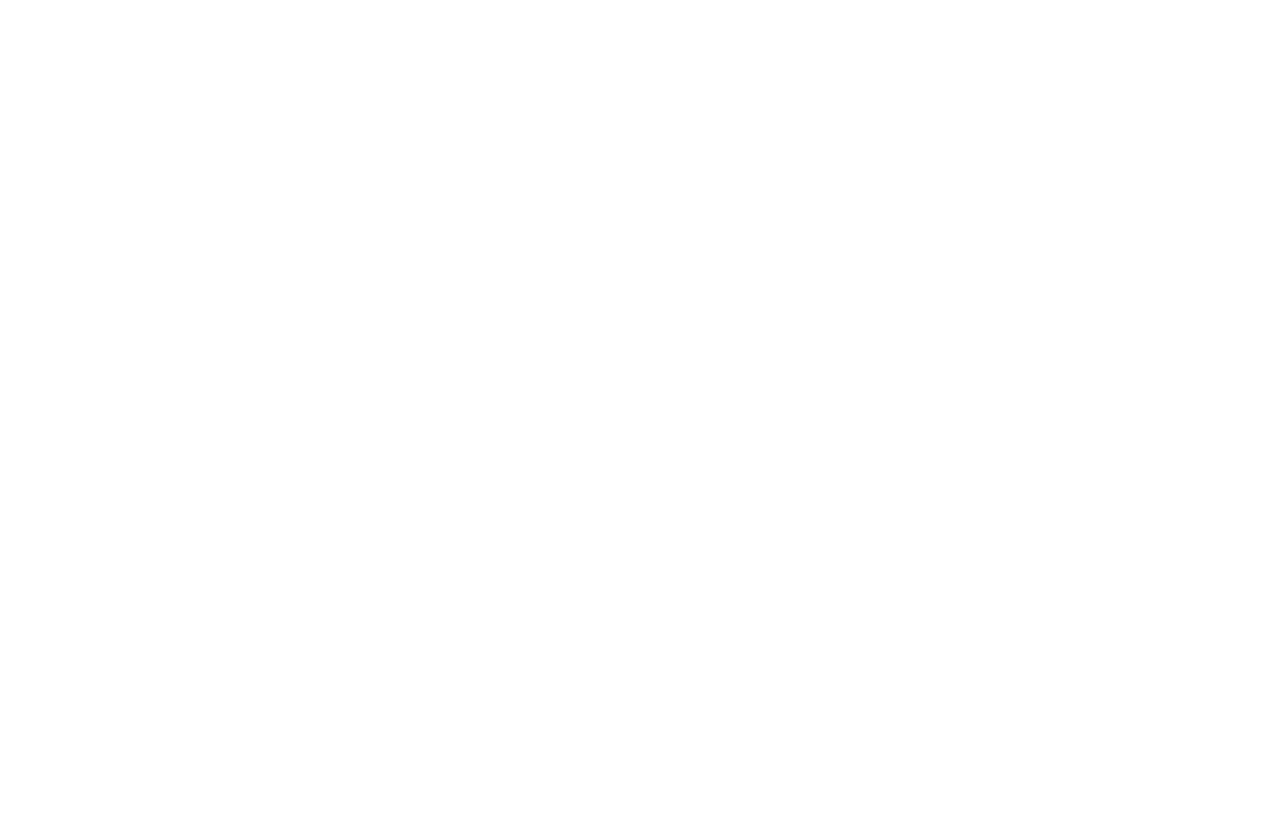
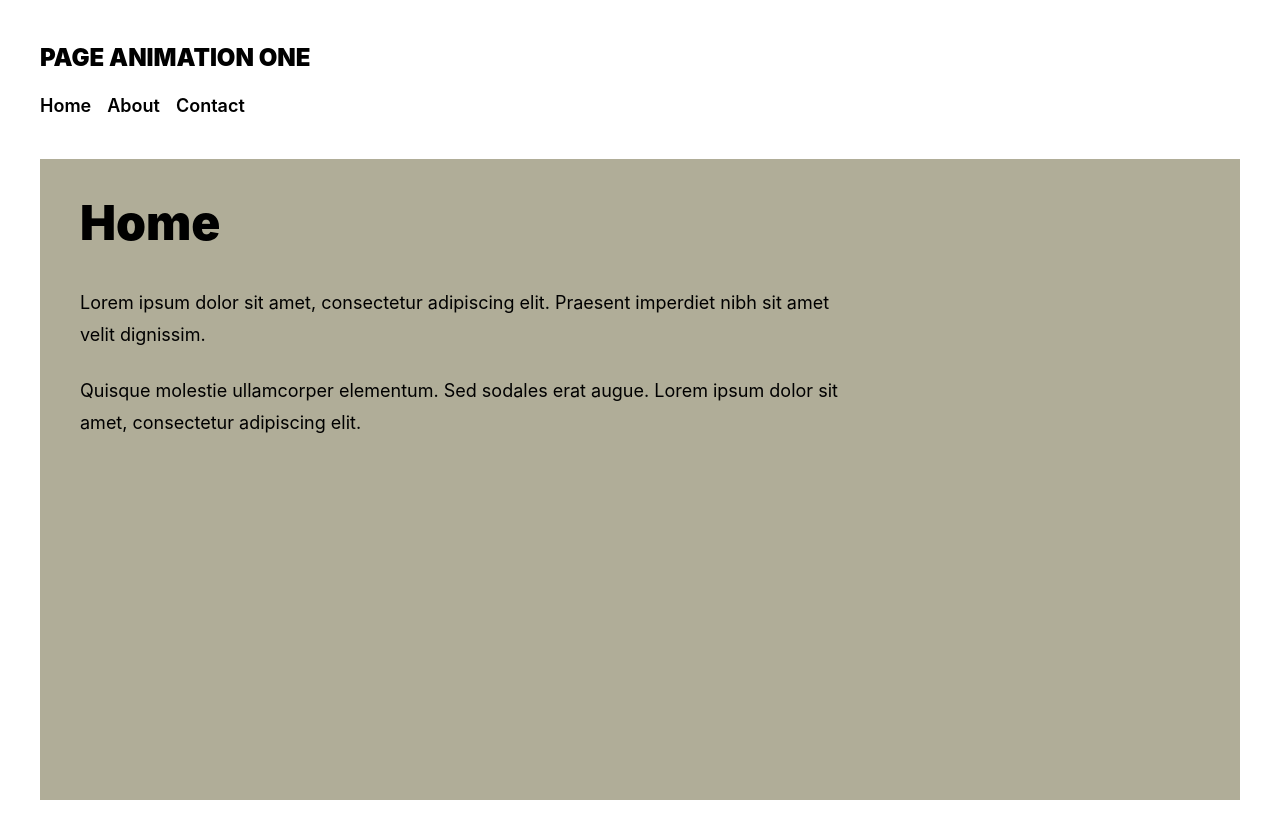
Before and after one commit to rajul2911/animate-kit, a React (Vite) app: page /page-animation/page-animation-one in a window 1280 px wide. Before the commit this address had no page. Shown: the top 838 px of the page. Before the commit the page ends 800 px from the top, so only its background shows below. Built offline with nearby package versions, Linux system fonts and the light colour scheme.

Commit message:
Added PageAnimationOne in webiste

```diff
--- a/src/App.jsx
+++ b/src/App.jsx
@@ -1,15 +1,15 @@
 import React from "react";
 import { Route, Routes } from "react-router-dom";
 import MainPage from "./pages/MainPage";
-import PageAnimation from "./pages/PageAnimation";
 import { Analytics } from "@vercel/analytics/react";
+import PageAnimationRoutes from "./RouteConfig/PageAnimationRoutes";
 
 const App = () => {
   return (
     <>
       <Routes>
         <Route path="/" element={<MainPage />} />
-        <Route path="page-animation" element={<PageAnimation />} />
+        <Route path="/page-animation/*" element={< PageAnimationRoutes/>} />
       </Routes>
       <Analytics />
     </>
--- /dev/null
+++ b/src/RouteConfig/PageAnimationRoutes.jsx
@@ -0,0 +1,92 @@
+import React from "react";
+import { Route, Routes } from "react-router-dom";
+import PageAnimation from "../pages/PageAnimation";
+import PageAnimationOne from "../components/PageAnimationOne/PageAnimationOne";
+
+
+const PageAnimationRoutes = () => {
+  return (
+    <Routes>
+      {/* /page-animation */}
+      <Route index element={<PageAnimation />} />
+
+      <Route path="page-animation-one" element={<PageAnimationOne />}>
+        <Route index  element={<HomeOne />} />
+
+        <Route path="about-one" element={<AboutOne />} />
+
+        <Route path="contact-one" element={<ContactOne />} />
+      </Route>
+    </Routes>
+  );
+};
+
+export default PageAnimationRoutes;
+
+
+
+const HomeOne = () => {
+  return (
+    <section className="min-h-screen bg-[#B0AD98] p-10">
+
+      <h1 className="text-5xl font-black">
+        Home
+      </h1>
+
+      <div className="mt-10 max-w-3xl space-y-6 text-lg leading-8">
+
+        <p>
+          Lorem ipsum dolor sit amet, consectetur
+          adipiscing elit. Praesent imperdiet nibh
+          sit amet velit dignissim.
+        </p>
+
+        <p>
+          Quisque molestie ullamcorper elementum.
+          Sed sodales erat augue. Lorem ipsum dolor
+          sit amet, consectetur adipiscing elit.
+        </p>
+
+      </div>
+
+    </section>
+  );
+};
+
+
+const AboutOne = () => {
+  return (
+    <section className="min-h-screen bg-[#9BA7B0] p-10">
+
+      <h1 className="text-5xl font-black">
+        About
+      </h1>
+
+      <div className="mt-10 max-w-3xl text-lg leading-8">
+        <p>
+          This is the About page.
+        </p>
+      </div>
+
+    </section>
+  );
+};
+
+
+const ContactOne = () => {
+  return (
+    <section className="min-h-screen bg-[#A6B89A] p-10">
+
+      <h1 className="text-5xl font-black">
+        Contact
+      </h1>
+
+      <div className="mt-10 max-w-3xl text-lg leading-8">
+        <p>
+          This is the Contact page.
+        </p>
+      </div>
+
+    </section>
+  );
+};
--- /dev/null
+++ b/src/components/PageAnimationOne/AnimationOne.js
@@ -0,0 +1,59 @@
+export const perspective = {
+  initial: {
+    scale: 1,
+    y: 0,
+  },
+
+  enter: {
+    scale: 1,
+    y: 0,
+  },
+
+  exit: {
+    scale: 0.9,
+    y: -150,
+    opacity: 0.5,
+
+    transition: {
+      duration: 1.2,
+      ease: [0.76, 0, 0.24, 1],
+    },
+  },
+};
+
+export const slide = {
+  initial: {
+    y: "100vh",
+  },
+
+  enter: {
+    y: "100vh",
+  },
+
+  exit: {
+    y: 0,
+
+    transition: {
+      duration: 1,
+      ease: [0.76, 0, 0.24, 1],
+    },
+  },
+};
+
+export const opacity = {
+  initial: {
+    opacity: 0,
+  },
+
+  enter: {
+    opacity: 1,
+
+    transition: {
+      duration: 0.5,
+    },
+  },
+
+  exit: {
+    opacity: 1,
+  },
+};
--- /dev/null
+++ b/src/components/PageAnimationOne/PageAnimationOne.jsx
@@ -0,0 +1,107 @@
+import React from "react";
+import { AnimatePresence, motion } from "motion/react";
+import { Link, useLocation, useOutlet } from "react-router-dom";
+
+import {
+  slide,
+  opacity,
+  perspective,
+} from "./AnimationOne";
+
+const anim = (variants) => {
+  return {
+    initial: "initial",
+    animate: "enter",
+    exit: "exit",
+    variants,
+  };
+};
+
+const PageAnimationOne = () => {
+  const location = useLocation();
+  const outlet = useOutlet();
+
+  return (
+    <AnimatePresence mode="wait">
+
+      <div
+        key={location.pathname}
+        className="relative min-h-screen overflow-hidden bg-black"
+      >
+
+        {/* SLIDE */}
+
+        <motion.div
+          className="fixed inset-0 z-10 h-screen w-full bg-white"
+          {...anim(slide)}
+        />
+
+
+        {/* PAGE */}
+
+        <motion.div
+          className="relative min-h-screen bg-white
+          "
+          {...anim(perspective)}
+        >
+
+          {/* OPACITY */}
+
+          <motion.div
+            className="min-h-screen"
+            {...anim(opacity)}
+          >
+
+            {/* HEADER */}
+
+            <header className="flex flex-col p-10">
+
+              <span className="text-[24px] font-black uppercase">
+                Page Animation One
+              </span>
+
+              <nav className="mt-4 flex gap-4">
+
+                <Link
+                  to="."
+                  className="text-[18px] font-semibold"
+                >
+                  Home
+                </Link>
+
+                <Link
+                  to="about-one"
+                  className="text-[18px] font-semibold"
+                >
+                  About
+                </Link>
+
+                <Link
+                  to="contact-one"
+                  className="text-[18px] font-semibold"
+                >
+                  Contact
+                </Link>
+
+              </nav>
+
+            </header>
+
+
+           {/* CURRENT ROUTE CONTENT */}
+
+            <main className="px-10">
+              {outlet}
+            </main>
+
+          </motion.div>
+
+        </motion.div>
+
+      </div>
+
+    </AnimatePresence>
+  );
+};
+
+export default PageAnimationOne;
--- a/src/pages/PageAnimation.jsx
+++ b/src/pages/PageAnimation.jsx
@@ -1,8 +1,31 @@
 import React from 'react'
+import PageAnimationOne from "../components/PageAnimationOne/PageAnimationOne"
+import { Link } from 'react-router-dom'
 
 const PageAnimation = () => {
   return (
-    <div>PageAnimation</div>
+    <>
+    <div className='p-5 flex items-center'>
+
+      <div className='flex gap-4'>
+
+        <Link to="page-animation-one"> Pagination One</Link>
+        <span> Pagination Two </span>
+        <span> Pagination Three</span>
+
+      </div>
+
+
+
+
+
+
+
+
+
+    </div>
+
+    </>
   )
 }
 
```
